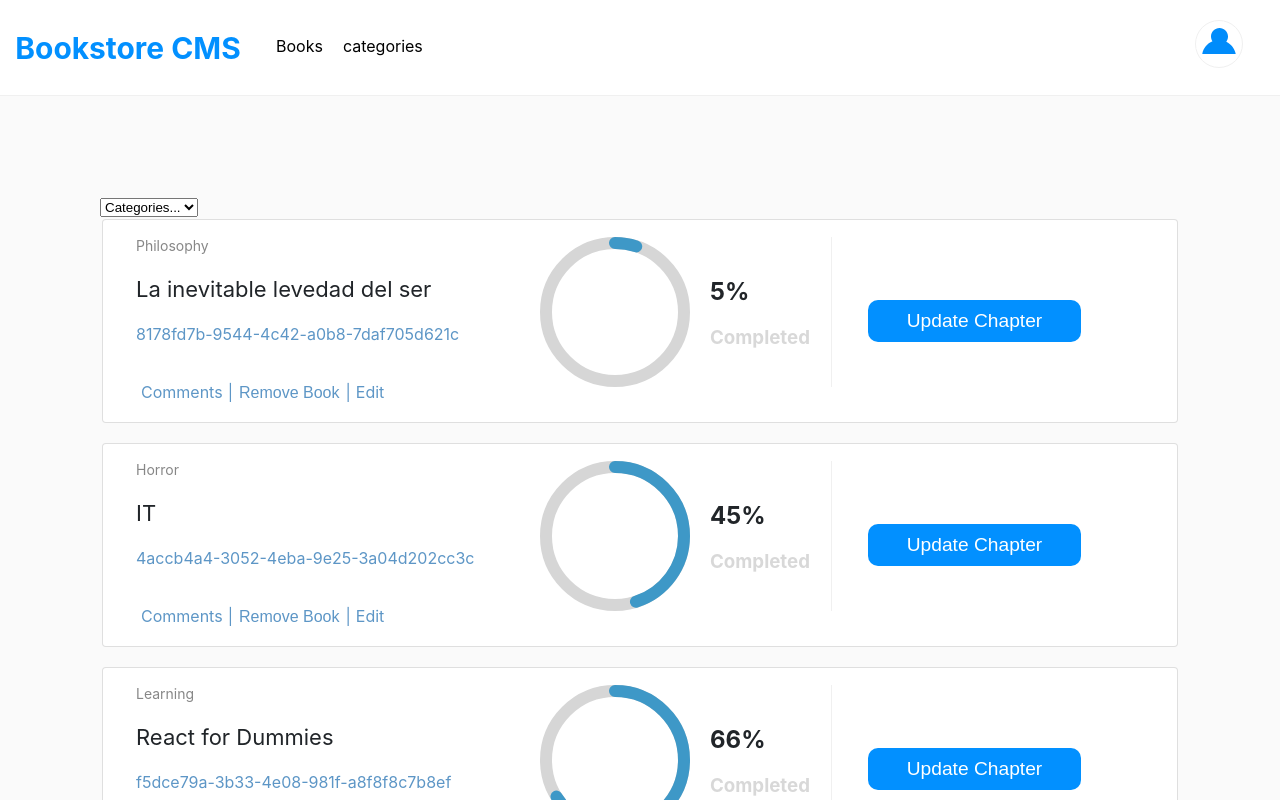
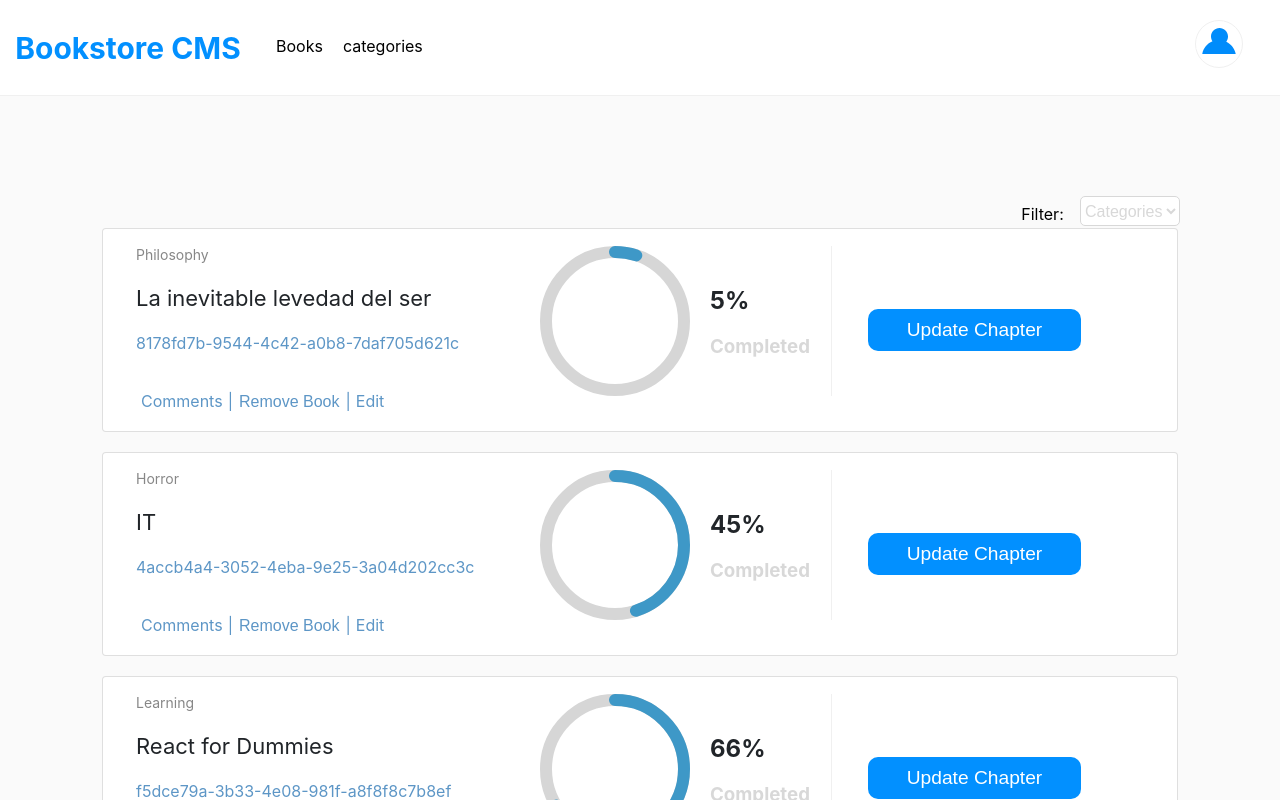
Before and after one commit to ricardomonte/magic-books, a React (Create React App) app: page / in a window 1280 px wide. Shown: the top 800 px of the page. Built offline with nearby package versions, Linux system fonts and the light colour scheme.

Commit message:
Add category filter style

```diff
--- a/src/components/CategoryFilter.js
+++ b/src/components/CategoryFilter.js
@@ -14,12 +14,14 @@ function CategoryFilter({ filter, onFilterChange }) {
   ];
 
   return (
-    <div>
+    <div className="container-filter">
+      <p className="filter-text">Filter:</p>
       <select
         id="category"
         name="category"
         value={filter}
         onChange={onFilterChange}
+        className="select-category"
       >
         <option value="" disabled>
           Categories...
--- a/src/index.scss
+++ b/src/index.scss
@@ -3,6 +3,7 @@
 @import './styles/Bookform.scss';
 @import './styles/Books.scss';
 @import './styles/Chapter.scss';
+@import './styles/Categoryfilter.scss';
 
 body {
   margin: 0;
--- /dev/null
+++ b/src/styles/Categoryfilter.scss
@@ -0,0 +1,27 @@
+.container-filter {
+  display: grid;
+  grid-template-columns: 1fr 1fr 75px 100px;
+  grid-template-rows: 30px;
+  grid-template-areas: '. . filterb category';
+}
+
+.filter-text {
+  grid-area: filterb;
+  height: 100%;
+  width: 100%;
+  margin: 0;
+  text-align: center;
+  padding-top: 8px;
+}
+
+.select-category {
+  cursor: pointer;
+  grid-area: category;
+  color: #d8d8d8;
+  width: 100%;
+  height: 100%;
+  background-color: white;
+  border: 1px solid #d8d8d8;
+  border-radius: 5px;
+  font-size: 1em;
+}
```
